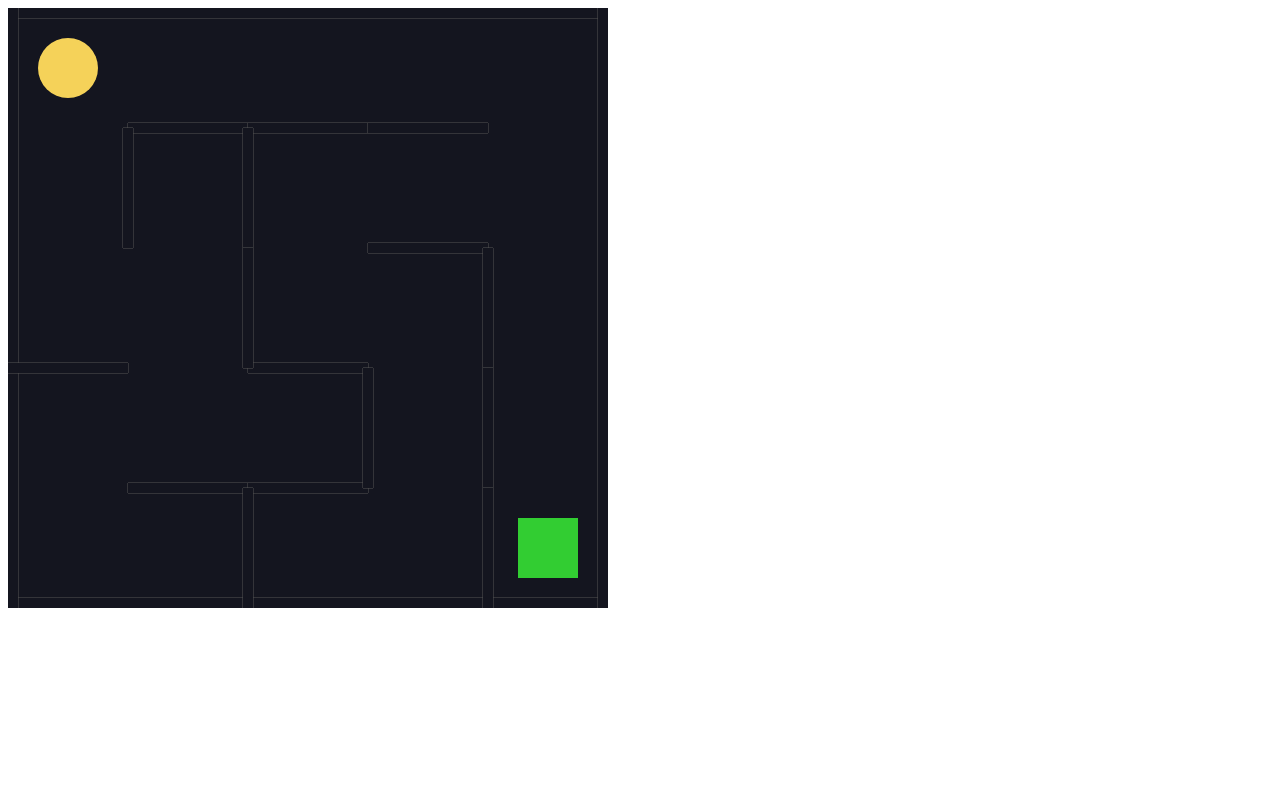
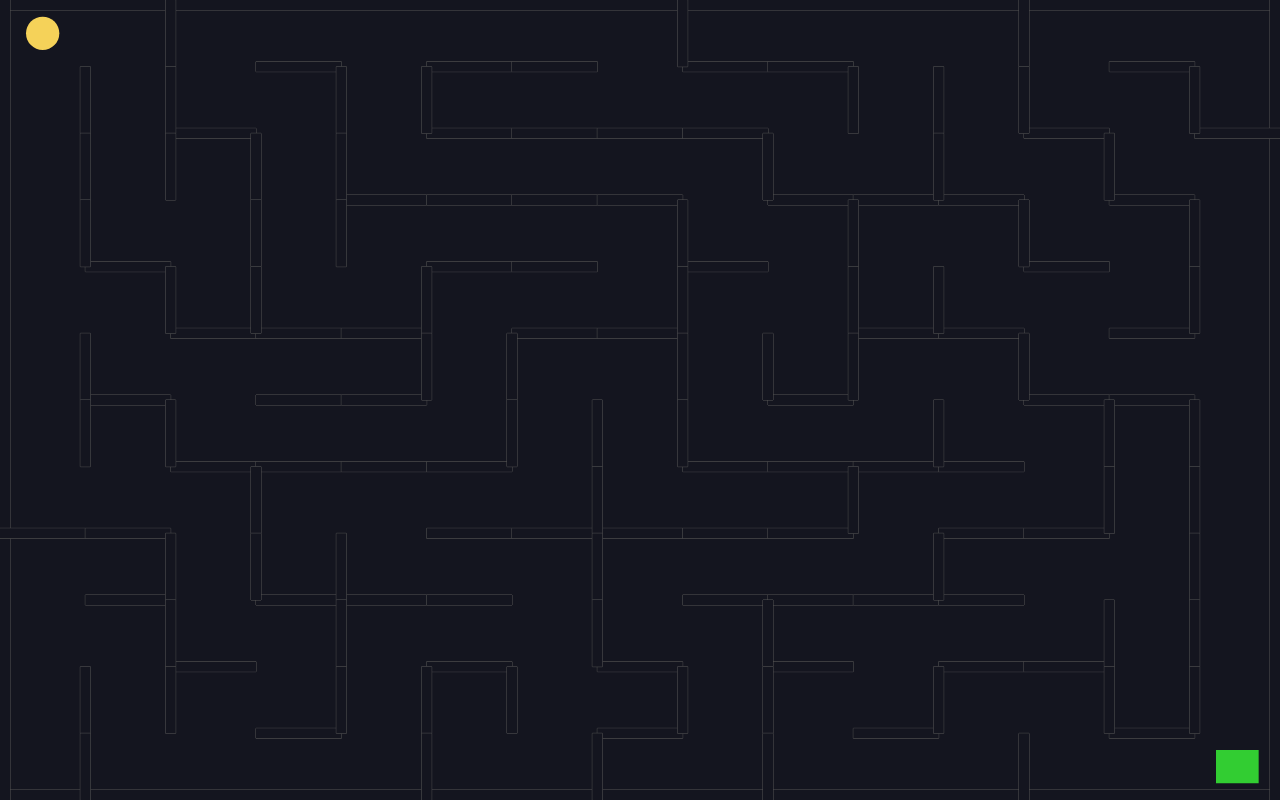
Before and after one commit to keisto/js-practice-maze, a plain HTML site: page index.html in a window 1280 px wide. Drawn offline with nearby package versions, Linux system fonts and the light colour scheme.

Commit message:
Updated maze size to match window size

```diff
--- a/index.html
+++ b/index.html
@@ -7,6 +7,11 @@
     <meta http-equiv="X-UA-Compatible" content="ie=edge">
     <title>Maze Game</title>
     <script src="https://cdnjs.cloudflare.com/ajax/libs/matter-js/0.14.2/matter.min.js"></script>
+    <style>
+        body {
+            margin: 0
+        }
+    </style>
 </head>
 <body>
     <script src="index.js"></script>
--- a/index.js
+++ b/index.js
@@ -10,10 +10,12 @@ const {
   Events,
 } = Matter
 
-const cells = 5
-const width = 600
-const height = 600
-const unitLength = width / cells
+const cellsHorizontal = 15
+const cellsVertical = 12
+const width = window.innerWidth
+const height = window.innerHeight
+const unitLengthX = width / cellsHorizontal
+const unitLengthY = height / cellsVertical
 
 const engine = Engine.create()
 engine.world.gravity.y = 0 // disable gravity
@@ -48,15 +50,15 @@ const walls = [
 World.add(world, walls)
 
 // Maze Generation
-const grid = Array(cells)
+const grid = Array(cellsVertical)
   .fill(null)
-  .map(() => Array(cells).fill(false))
-const verticals = Array(cells)
+  .map(() => Array(cellsHorizontal).fill(false))
+const verticals = Array(cellsVertical)
   .fill(null)
-  .map(() => Array(cells - 1).fill(false))
-const horizontals = Array(cells - 1)
+  .map(() => Array(cellsHorizontal - 1).fill(false))
+const horizontals = Array(cellsVertical - 1)
   .fill(null)
-  .map(() => Array(cells - 1).fill(false))
+  .map(() => Array(cellsHorizontal).fill(false))
 
 const shuffle = (arr) => {
   let counter = arr.length
@@ -72,8 +74,8 @@ const shuffle = (arr) => {
   return arr
 }
 
-const startRow = Math.floor(Math.random() * cells)
-const startCol = Math.floor(Math.random() * cells)
+const startRow = Math.floor(Math.random() * cellsVertical)
+const startCol = Math.floor(Math.random() * cellsHorizontal)
 
 const stepThroughCell = (row, col) => {
   // Base Case: If I have visited the cell at [row, col] then return
@@ -97,7 +99,12 @@ const stepThroughCell = (row, col) => {
     const [nextRow, nextCol, direction] = neighbor
 
     // See if that neighbor is out of bounds
-    if (nextRow < 0 || nextRow >= cells || nextCol < 0 || nextCol >= cells) {
+    if (
+      nextRow < 0 ||
+      nextRow >= cellsVertical ||
+      nextCol < 0 ||
+      nextCol >= cellsHorizontal
+    ) {
       continue
     }
 
@@ -131,9 +138,9 @@ horizontals.forEach((row, rowIndex) => {
     }
 
     const wall = Bodies.rectangle(
-      colIndex * unitLength + unitLength / 2,
-      rowIndex * unitLength + unitLength,
-      unitLength,
+      colIndex * unitLengthX + unitLengthX / 2,
+      rowIndex * unitLengthY + unitLengthY,
+      unitLengthX,
       10,
       { label: 'wall', isStatic: true }
     )
@@ -148,10 +155,10 @@ verticals.forEach((row, rowIndex) => {
     }
 
     const wall = Bodies.rectangle(
-      colIndex * unitLength + unitLength,
-      rowIndex * unitLength + unitLength / 2,
+      colIndex * unitLengthX + unitLengthX,
+      rowIndex * unitLengthY + unitLengthY / 2,
       10,
-      unitLength,
+      unitLengthY,
       { label: 'wall', isStatic: true }
     )
     World.add(world, wall)
@@ -160,22 +167,19 @@ verticals.forEach((row, rowIndex) => {
 
 // Goal
 const goal = Bodies.rectangle(
-  width - unitLength / 2,
-  height - unitLength / 2,
-  unitLength / 2,
-  unitLength / 2,
+  width - unitLengthX / 2,
+  height - unitLengthY / 2,
+  unitLengthX / 2,
+  unitLengthY / 2,
   { label: 'goal', isStatic: true, render: { fillStyle: 'limegreen' } }
 )
 World.add(world, goal)
 
 // Ball || User
-const ball = Bodies.circle(
-  unitLength / 2,
-  unitLength / 2,
-  unitLength / 4,
-  unitLength / 4
-)
-ball.label = 'ball'
+const ballRadius = Math.min(unitLengthX, unitLengthY) / 4
+const ball = Bodies.circle(unitLengthX / 2, unitLengthY / 2, ballRadius, {
+  label: 'ball',
+})
 World.add(world, ball)
 
 // Keyboard controls
```
